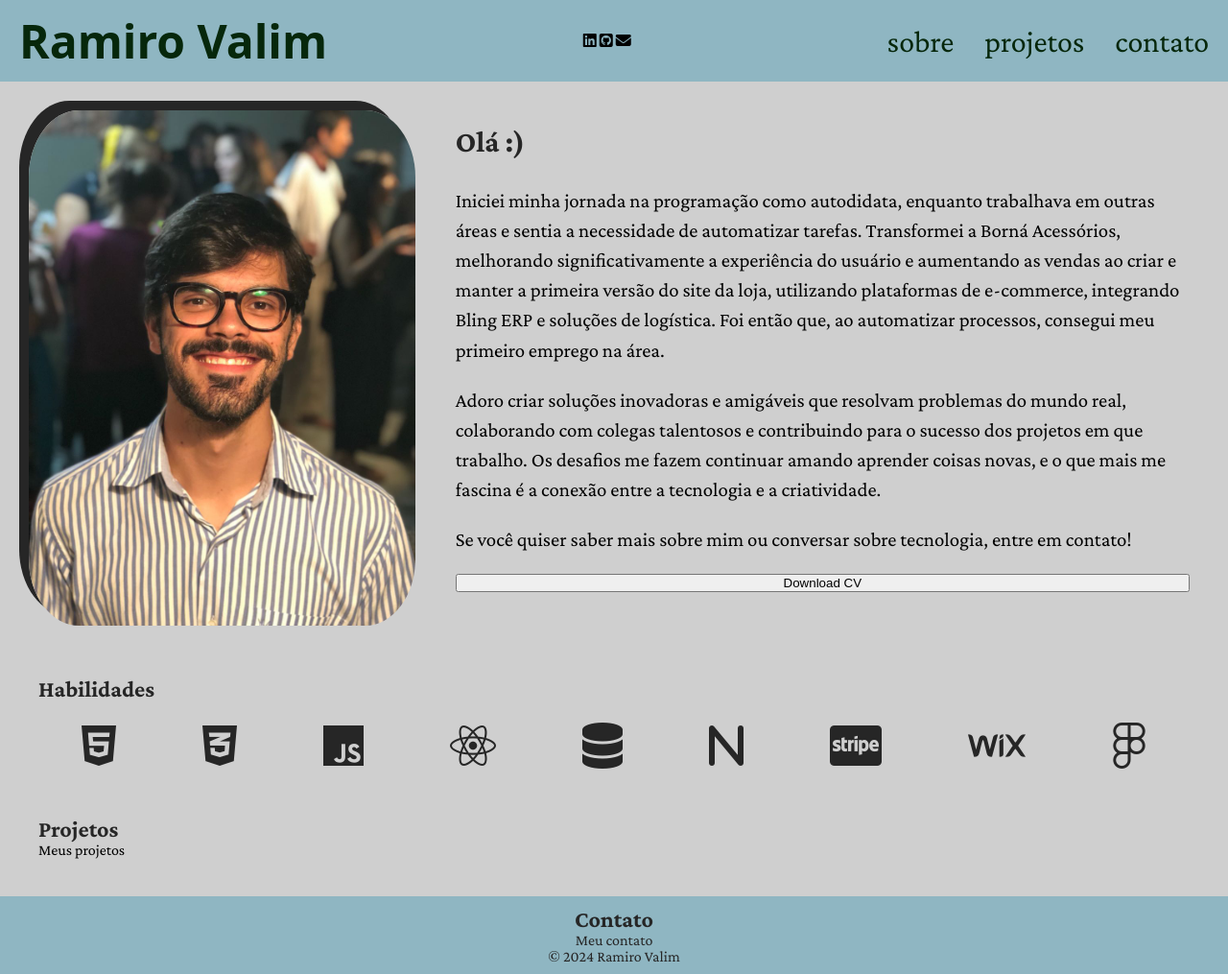
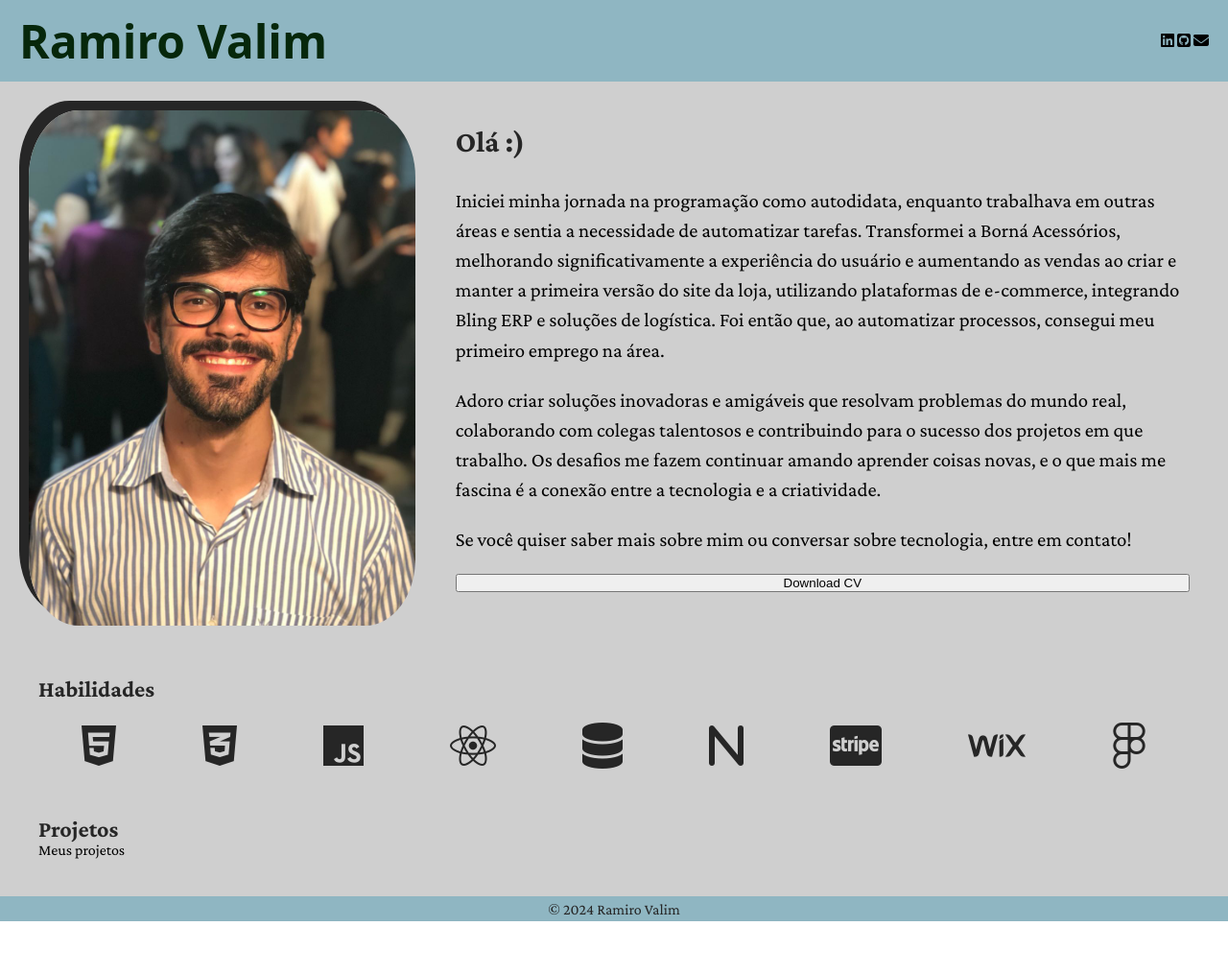
Before and after one commit to ramirovalim/homepage, a website: page index.html in a window 1280 px wide. Shown: the whole page at 96% size. After the commit the page ends 960 px from the top, so only its background shows below. Drawn offline with nearby package versions, Linux system fonts and the light colour scheme; a web font is replaced by a local one.

Commit message:
fix: removing unnecessairy stuff

```diff
--- a/css/styles.css
+++ b/css/styles.css
@@ -148,10 +148,7 @@ footer {
   background: var(--primary-color);
   color: var(--dark-base);
   text-align: center;
-  padding: 10px;
-  position: end;
-  bottom: 0;
-  width: 100%;
+  padding: 0.3em;
 }
 
 /* section#section-404 {
--- a/index.html
+++ b/index.html
@@ -24,18 +24,10 @@
   <header>
     <h1><a href="/">Ramiro Valim</a></h1>
 
-    <div class="social">
+    <nav class="social">
       <i class="fa-brands fa-linkedin"></i>
       <i class="fa-brands fa-square-github"></i>
       <i class="fa-solid fa-envelope"></i>
-    </div>
-
-    <nav>
-      <ul>
-        <li><a href="#about">sobre</a></li>
-        <li><a href="#projects">projetos</a></li>
-        <li><a href="#contact">contato</a></li>
-      </ul>
     </nav>
   </header>
 
@@ -89,10 +81,6 @@
   </main>
 
   <footer>
-    <section id="contact" class="contact">
-      <h2>Contato</h2>
-      <p>Meu contato</p>
-    </section>
     <p>&copy; 2024 Ramiro Valim</p>
   </footer>
   <script src="script.js"></script>
```
